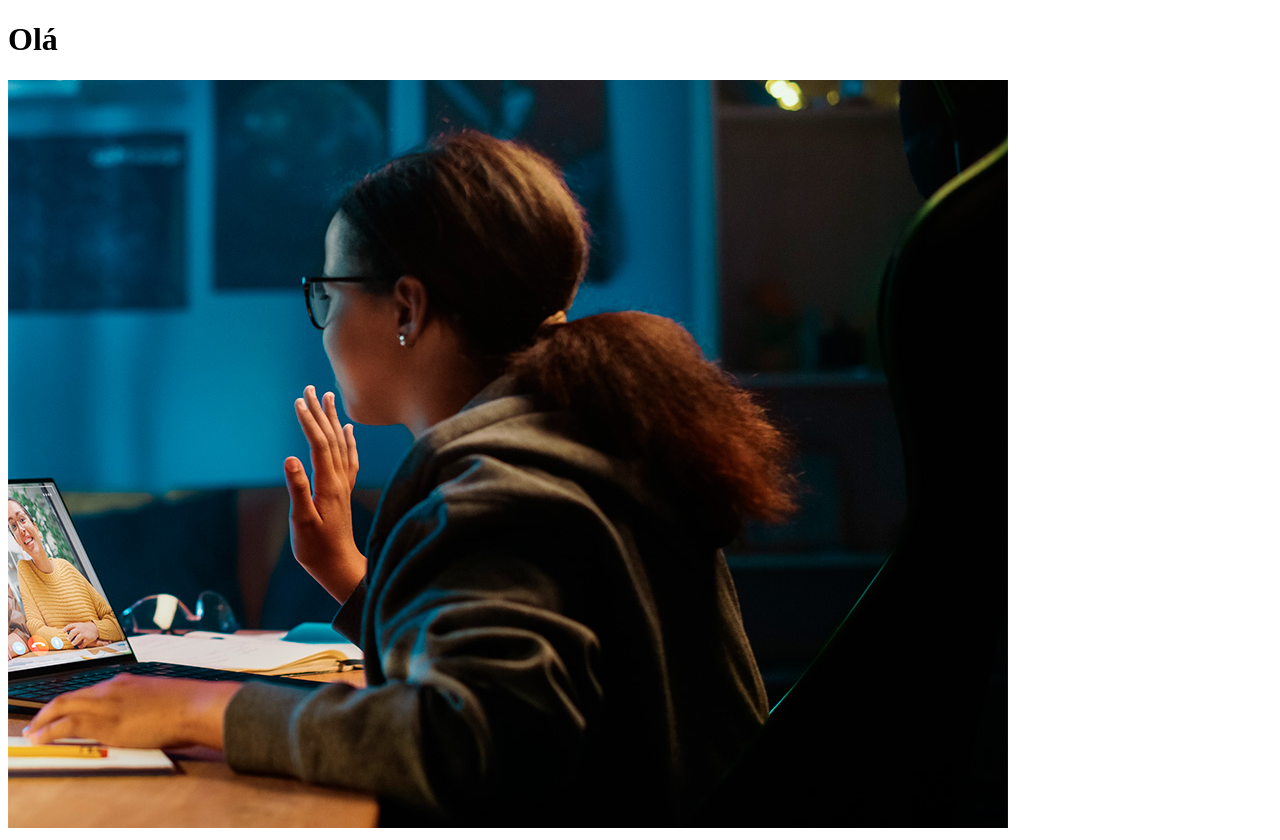
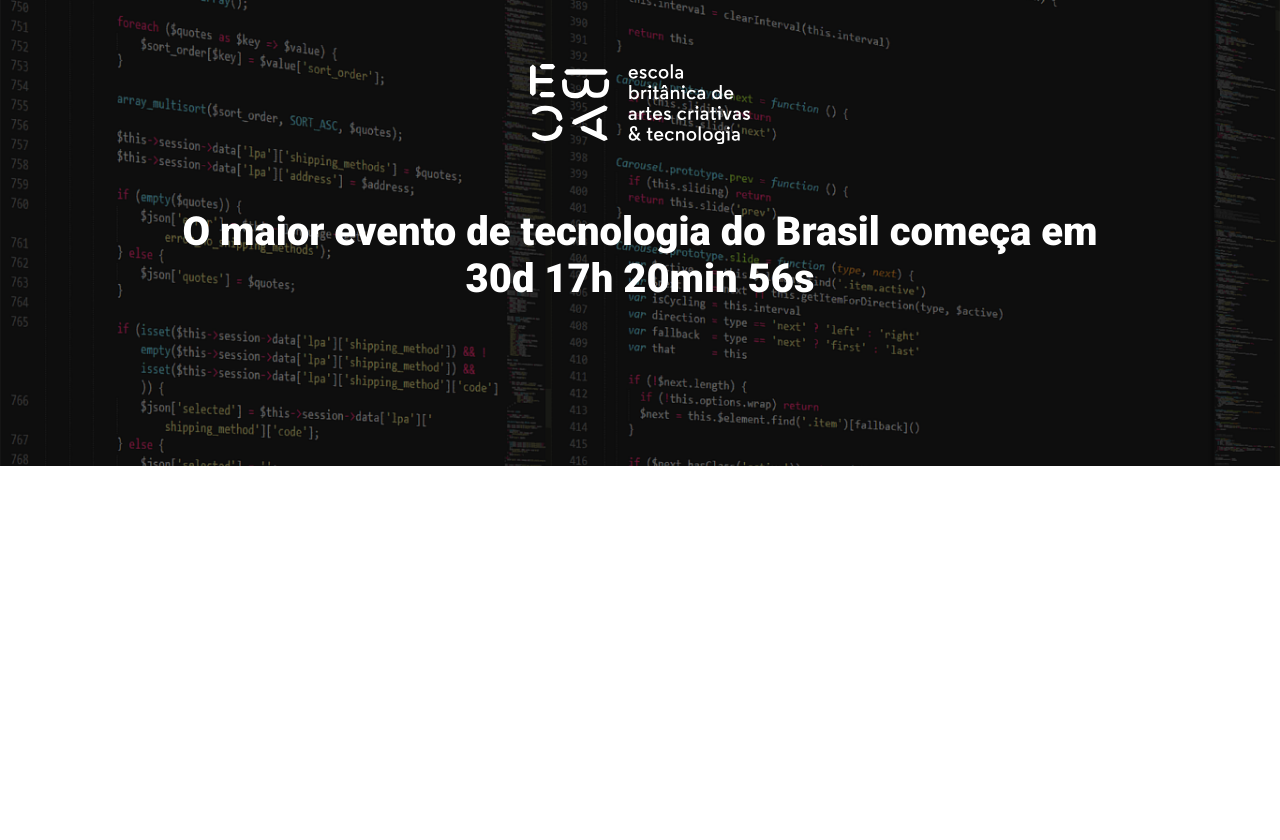
Before and after one commit to AndersonFSilva3000/ebac_tech_talks, a website built with Parcel: page src/index.html in a window 1280 px wide. After the commit the page ends 800 px from the top, so only its background shows below. Built offline with nearby package versions, Linux system fonts and the light colour scheme.

Commit message:
Criando o Hero

```diff
--- a/src/index.html
+++ b/src/index.html
@@ -5,12 +5,23 @@
   <meta http-equiv="X-UA-Compatible" content="IE=edge">
   <meta name="viewport" content="width=device-width, initial-scale=1.0">
   <title>Ebac Tech Talks</title>
+
+  <link rel="preconnect" href="https://fonts.googleapis.com">
+  <link rel="preconnect" href="https://fonts.gstatic.com" crossorigin>
+  <link href="https://fonts.googleapis.com/css2?family=Roboto:wght@400;700;900&display=swap" rel="stylesheet">
+
   <link rel="stylesheet" href="./styles/main.scss">
 </head>
 <body>
-  <h1>Olá</h1>
-  <img src="images/backend.png" alt="">
-
+  <section class="hero">
+    <div class="container">
+      <img src="images/ebac_logo.svg" alt="EBAC" class="hero__soon">
+      <h1 class="hero__text">
+        O maior evento de tecnologia do Brasil começa em
+        30d 17h 20min 56s
+      </h1>
+    </div>
+  </section>
   <script src="./scripts/main.js"></script>
 </body>
 </html>
--- /dev/null
+++ b/src/styles/_hero.scss
@@ -0,0 +1,49 @@
+.hero {
+  padding-top: 4rem;
+  padding-bottom: 6.25rem;
+  background-image: url(../images/fundo.png);
+  background-repeat: no-repeat;
+  background-size: cover;
+  position: relative;
+
+  .container {
+    position: relative;
+  }
+
+  &::before {
+    position: absolute;
+    width: 100%;
+    height: 100%;
+    background-color: #000;
+    left: 0;
+    top: 0;
+    content: "";
+    opacity: .5;
+  }
+
+  &__soon {
+    display: block;
+    height: 5rem;
+    margin: 0 auto;
+  }
+
+  &__text {
+    margin-top: 4rem;
+    margin-bottom: 4rem;
+    font-size: 2.5rem;
+    font-weight: 900;
+    text-align: center;
+  }
+
+  @media (max-width: 640px) {
+    &__soon {
+      height: 2.5rem;
+    }
+
+    &__text {
+      font-size: 1.375rem;
+      line-height: 1.5rem;
+      margin: 1.5rem 0;
+    }
+  }
+}
--- a/src/styles/main.scss
+++ b/src/styles/main.scss
@@ -0,0 +1,23 @@
+@use 'hero';
+
+* {
+  margin: 0;
+  padding: 0;
+  box-sizing: border-box;
+  font-family: Roboto, sans-serif;
+  color: #fff;
+}
+
+.container {
+  max-width: 960px;
+  width: 100%;
+  margin: 0 auto;
+
+  @media (max-width: 640px) {
+    max-width: 80%;
+  }
+
+  @media (max-width: 1024px) {
+    max-width: 90%;
+  }
+}
```
